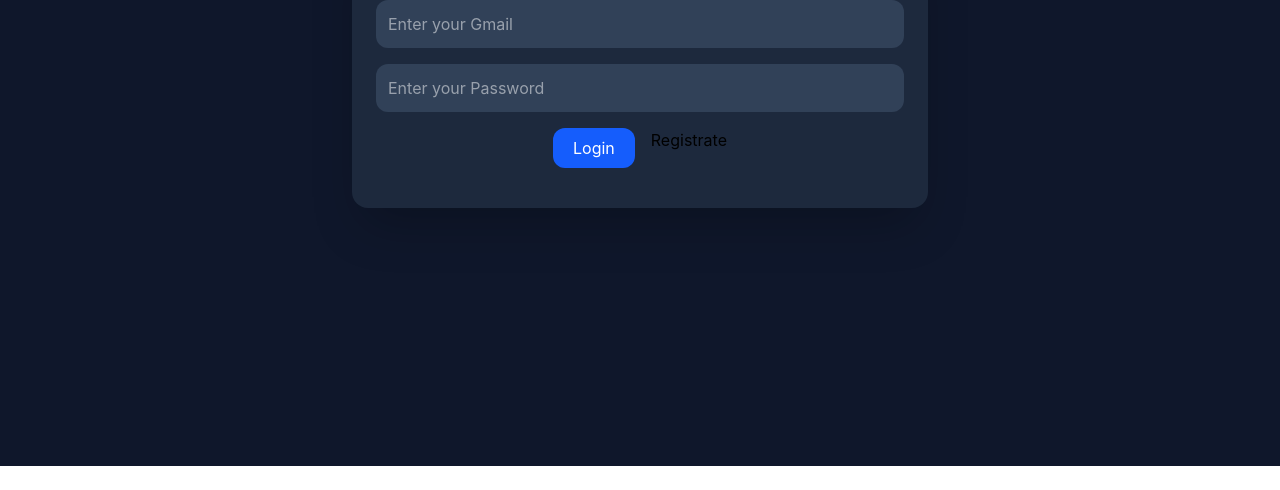
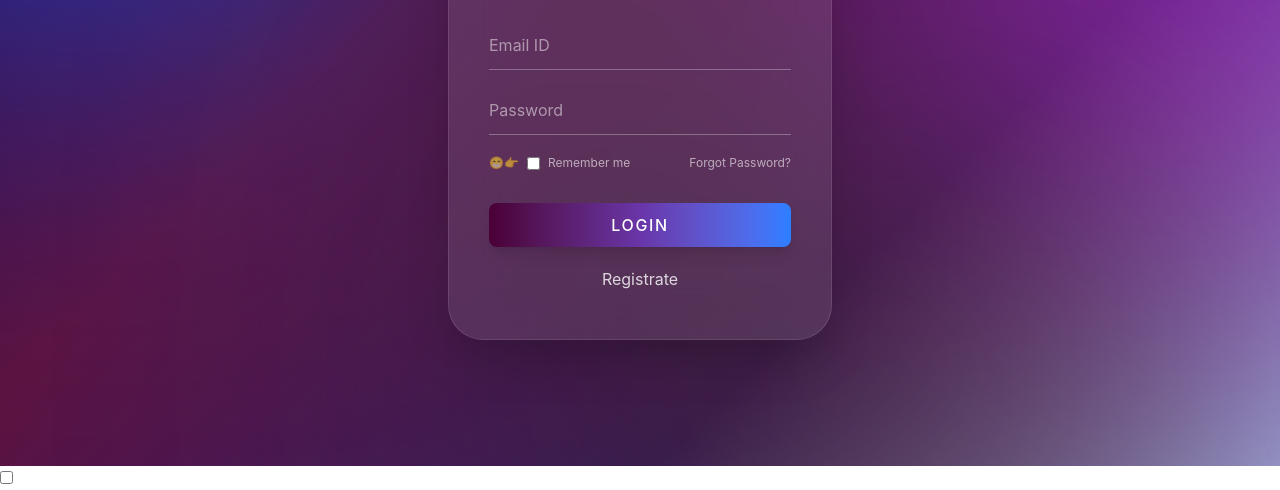
Before and after one commit to andreswhite2026/Los-Lettuce, a website built with Vite: page index.html in a window 1280 px wide. Shown: the part 334-824 px from the top of the page. Before the commit the page ends 800 px from the top, so only its background shows below. Built offline with nearby package versions, Linux system fonts and the light colour scheme.

Commit message:
third commit

```diff
--- a/db.json
+++ b/db.json
@@ -9,6 +9,11 @@
       "email": "hola@gmail.com",
       "password": "12345",
       "id": "PSvBpPoGl-k"
+    },
+    {
+      "email": "andres@gmail.com",
+      "password": "12345678",
+      "id": "1VJcEDA1hn8"
     }
   ],
   "$schema": "./node_modules/json-server/schema.json"
--- a/index.html
+++ b/index.html
@@ -10,5 +10,6 @@
     <div id="app">
     </div>
     <script type="module" src="/src/main.js"></script>
+    <input type="checkbox" id="rememberMe" class="accent-white">
   </body>
 </html>
--- a/package.json
+++ b/package.json
@@ -12,6 +12,7 @@
     "vite": "^8.0.12"
   },
   "dependencies": {
+    "@fortawesome/fontawesome-free": "^7.2.0",
     "@tailwindcss/vite": "^4.3.0",
     "tailwindcss": "^4.3.0"
   }
--- a/src/pages/login.js
+++ b/src/pages/login.js
@@ -4,10 +4,27 @@ const API = "http://localhost:3000/user";
 
 export const loginPage = (app) => {
   app.innerHTML = `
-  <div class="min-h-screen bg-slate-900 flex items-center justify-center p-6">
-    <div class="bg-slate-800 w-full max-w-xl rounded-2xl p-6 shadow-2xl">
+  <div class="min-h-screen overflow-hidden flex items-center justify-center relative">
 
-      <h1 class="text-3xl font-bold text-white mb-4 text-center">
+    <div class="absolute inset-0 bg-[linear-gradient(135deg,#24003f_0%,#5d133f_35%,#35206d_70%,#9fb1e8_100%)]"></div>
+
+    <div class="absolute top-[-150px] left-[-150px] w-[500px] h-[500px] rounded-full bg-blue-600  blur-[180px]"></div>
+
+    <div class="absolute top-[10%] right-[-120px] w-[450px] h-[450px] rounded-full bg-fuchsia-500 blur-[180px]"></div>
+
+    <div class="absolute bottom-[-180px] right-[10%] w-[550px] h-[550px] rounded-full bg-amber-950 blur-[220px]"></div>
+
+    <div class="relative w-full max-w-sm rounded-[35px] bg-white/10 backdrop-blur-xl border border-white/10 shadow-2xl px-10 py-8">
+
+      <div class="flex justify-center mb-8">
+        <div class="w-28 h-28 rounded-full bg-white/10 flex items-center justify-center border border-white/10">
+          <svg xmlns="http://www.w3.org/2000/svg" fill="currentColor" class="w-14 h-14 text-white/60" viewBox="0 0 16 16">
+            <path d="M8 8a3 3 0 100-6 3 3 0 000 6zm0 1c-2.673 0-8 1.34-8 4v1h16v-1c0-2.66-5.327-4-8-4z"/>
+          </svg>
+        </div>
+      </div>
+
+      <h1 class="text-center text-white text-2xl font-semibold mb-8">
         USER LOGIN
       </h1>
 
@@ -16,37 +33,51 @@ export const loginPage = (app) => {
         <input
           type="email"
           id="inputGmail"
-          placeholder="Enter your Gmail"
+          placeholder="Email ID"
           required
-          class="w-full p-3 mb-4 rounded-xl bg-slate-700 text-white outline-none"
+          class="w-full bg-transparent border-b border-white/30 pb-3 mb-7 text-white placeholder:text-white/50 focus:outline-none"
         />
 
         <input
           type="password"
           id="inputPassword"
-          placeholder="Enter your Password"
+          placeholder="Password"
           required
-          class="w-full p-3 mb-4 rounded-xl bg-slate-700 text-white outline-none"
+          class="w-full bg-transparent border-b border-white/30 pb-3 mb-5 text-white placeholder:text-white/50 focus:outline-none"
         />
 
-        <div class="flex justify-center gap-4">
-          <button
-            type="submit"
-            class="bg-blue-600 hover:bg-blue-700 text-white px-5 py-2 rounded-xl"
-          >
-            Login
-          </button>
+        <div class="flex justify-between items-center text-xs text-white/60 mb-8">
+          <label class="flex items-center gap-2">
+          <span>😁👉</span>
+            <input type="checkbox" class="accent-white">
+            Remember me
+          </label>
 
-          <a href="/register">
-            Registrate
+          <a href="#" class="hover:text-white transition">
+            Forgot Password?
           </a>
         </div>
+
+        <button
+          type="submit"
+          class="w-full h-11 rounded-lg bg-gradient-to-r from-[#4a0036] via-[#6935a8] to-blue-500 text-white font-medium tracking-widest shadow-lg hover:opacity-90 transition"
+        >
+          LOGIN
+        </button>
+
+        <a
+          href="/register"
+          class="block text-center text-white/80 hover:text-white mt-5"
+        >
+          Registrate
+        </a>
 
       </form>
 
       <div id="mensaje" class="mt-4 text-center text-white"></div>
 
     </div>
+
   </div>
   `;
 
```
Also changed, not shown: 1 other file.
